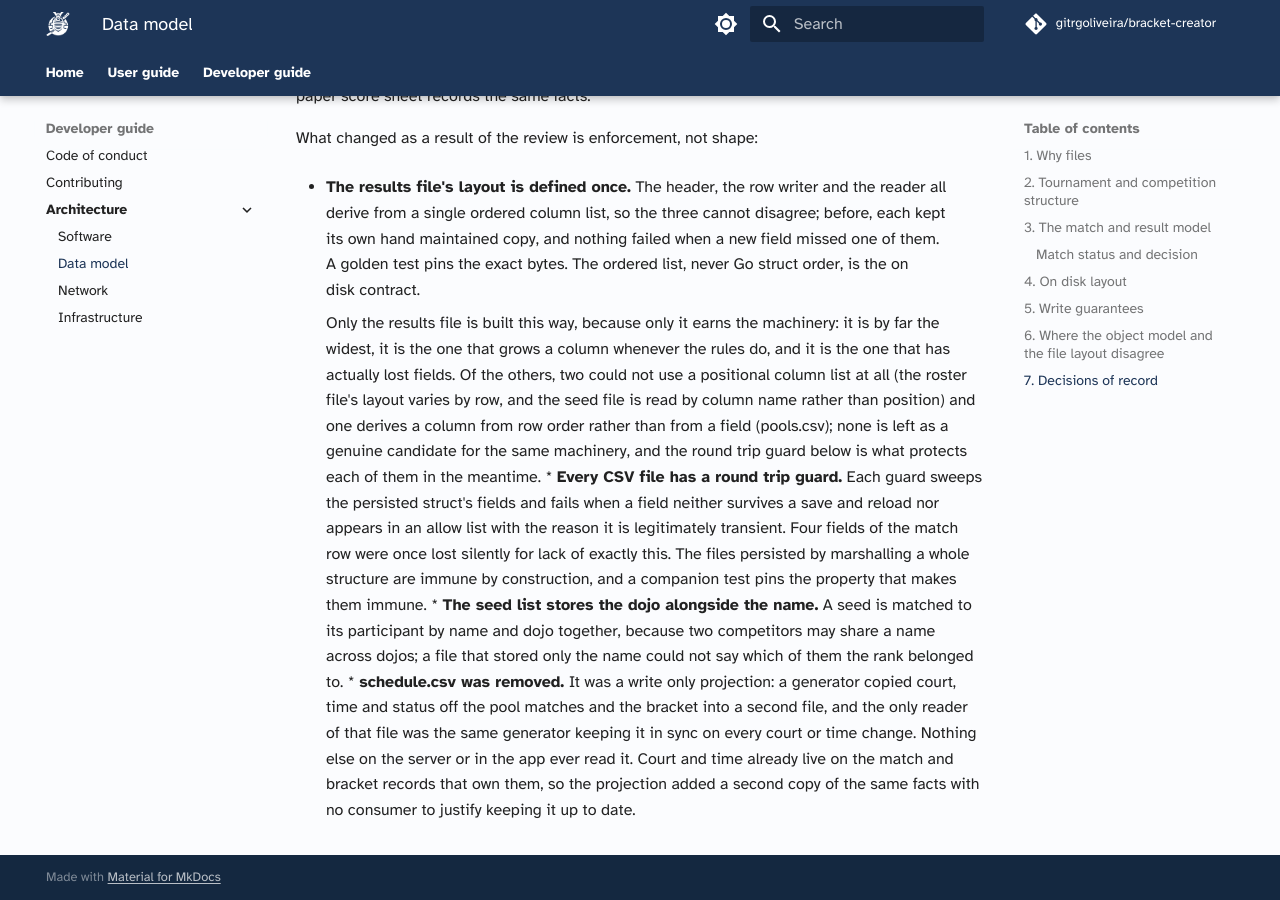
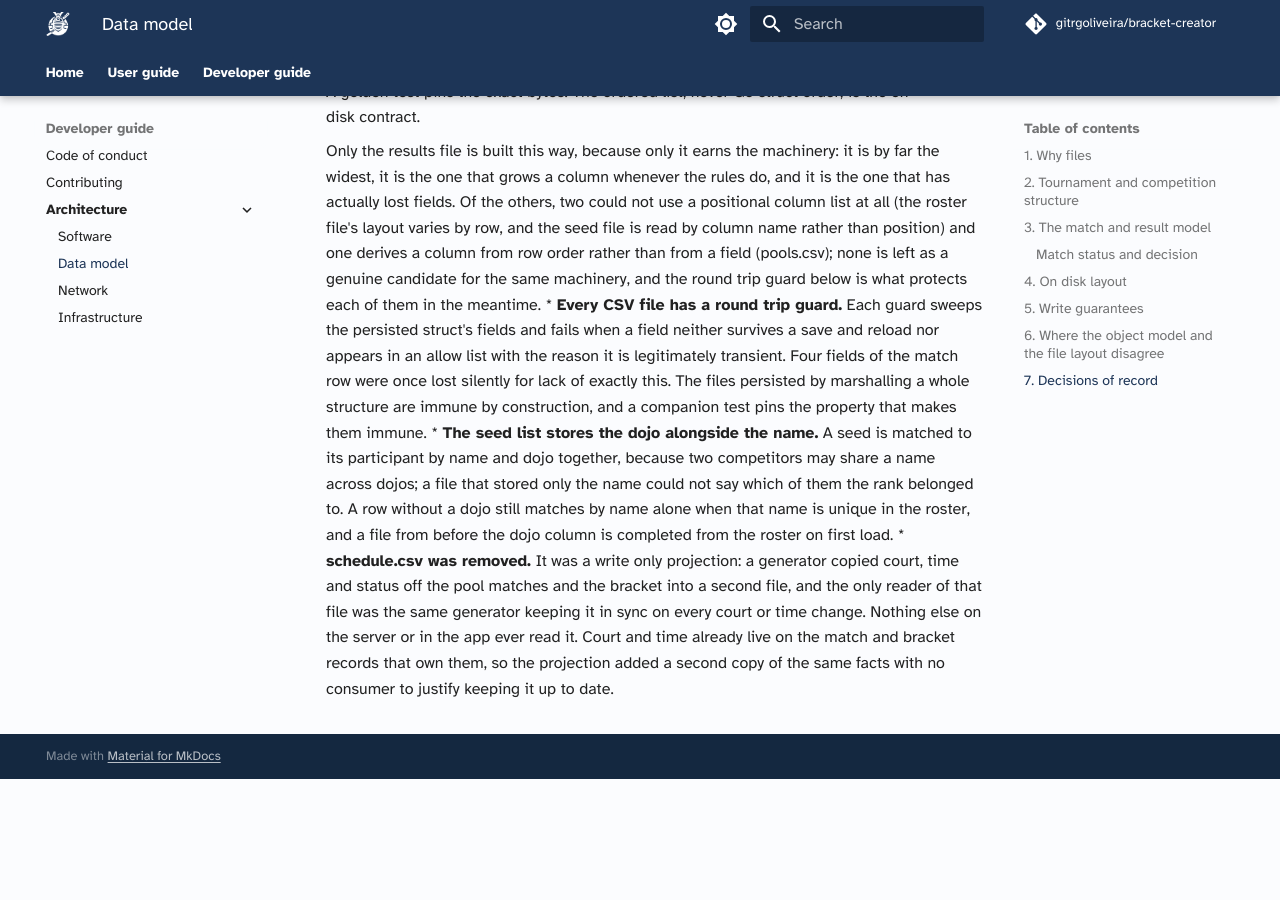
Before and after one commit to gitrgoliveira/bracket-creator, an MkDocs documentation site: the page built from docs/architecture/data-model.md, in a window 1280 px wide and 900 px high, scrolled down 7466 px. Built offline with MkDocs 1.6.1 and Material for MkDocs 9.7.7, drawn with Linux system fonts in a browser that asks for light colours; comment, search, counter and statistics services are not loaded; after the commit the page ends 8245 px from its top, so only the background shows below that; part of the change alters nothing that is shown.

Commit message:
docs: data-model diagram catches up with the schedule removal and the legacy channels (bc-dmsr)
The section-2 UML still declared ScheduleEntry after section 7 recorded
its removal; BracketMatch hid the third legacy DecidedByHantei channel
its siblings show; and the seeds decision read as if a dojo-less row
could no longer match, when unique names and pre-dojo files still load.

Co-Authored-By: Claude Fable 5 <noreply@anthropic.com>

```diff
--- a/docs/architecture/data-model.md
+++ b/docs/architecture/data-model.md
@@ -74,15 +74,6 @@ classDiagram
         +Player[] Players
     }
 
-    class ScheduleEntry {
-        +string MatchType
-        +string MatchRef
-        +string Court
-        +string ScheduledAt
-        +bool IsBreak
-        +string Label
-    }
-
     class CompetitorStatus {
         +string PlayerID
         +bool Eligible
@@ -107,7 +98,6 @@ classDiagram
     Tournament "1" o-- "0..*" Competition
     Competition "1" o-- "0..*" Player
     Competition "1" o-- "0..*" Pool
-    Competition "1" o-- "0..*" ScheduleEntry
     Competition "1" o-- "0..*" CompetitorStatus
     Competition "1" o-- "0..*" TeamLineup
     Competition "1" o-- "0..1" Overrides
@@ -197,6 +187,7 @@ classDiagram
         +string[] Feeders
         +bool IsOverridden
         +bool Hidden
+        +bool DecidedByHantei (legacy, read-only)
         +long ModifiedAt
     }
 
@@ -429,6 +420,8 @@ What changed as a result of the review is enforcement, not shape:
 * **The seed list stores the dojo alongside the name.** A seed is matched to its
   participant by name and dojo together, because two competitors may share a name across
   dojos; a file that stored only the name could not say which of them the rank belonged to.
+  A row without a dojo still matches by name alone when that name is unique in the roster,
+  and a file from before the dojo column is completed from the roster on first load.
 * **schedule.csv was removed.** It was a write only projection: a generator copied court,
   time and status off the pool matches and the bracket into a second file, and the only
   reader of that file was the same generator keeping it in sync on every court or time
```
